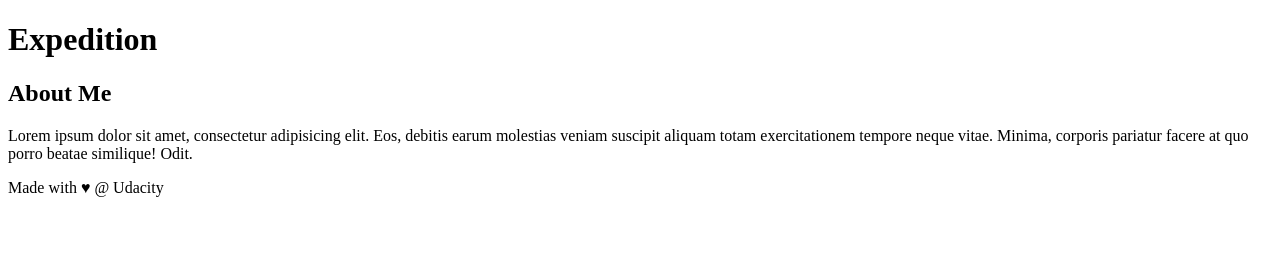
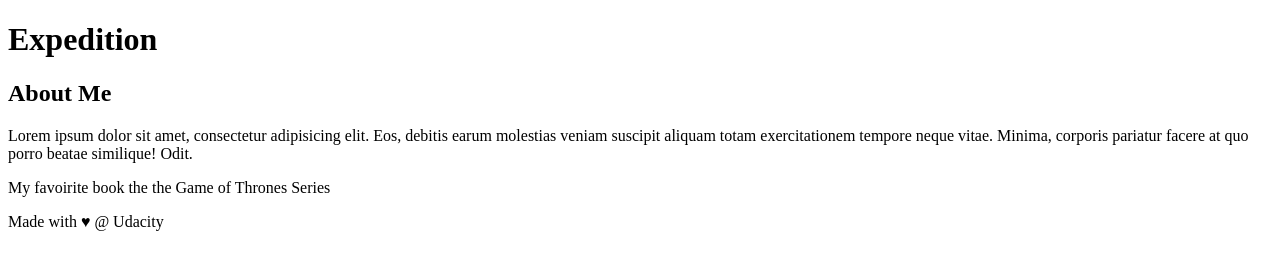
Before and after one commit to TonyStark-IronMan/Web-Project, a plain HTML site: page index.html in a window 1280 px wide. Drawn offline with Linux system fonts and the light colour scheme; files that its build step writes are made by us from their sources; files whose address does not match are found by name.

Commit message:
Added my fav book

```diff
--- a/index.html
+++ b/index.html
@@ -23,6 +23,8 @@
     <h2>About Me</h2>
 
     <p>Lorem ipsum dolor sit amet, consectetur adipisicing elit. Eos, debitis earum molestias veniam suscipit aliquam totam exercitationem tempore neque vitae. Minima, corporis pariatur facere at quo porro beatae similique! Odit.</p>
+
+    <p>My favoirite book the the Game of Thrones Series</p>
 </aside>
 
     <footer>
```
